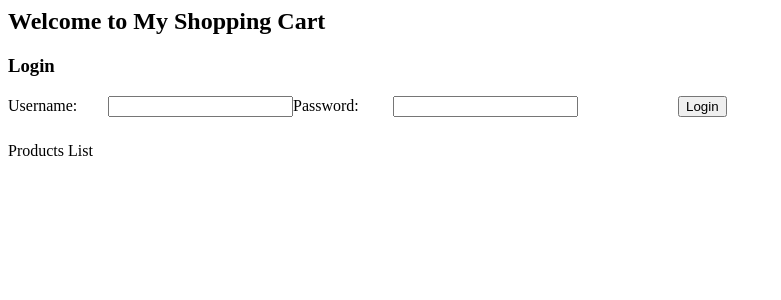
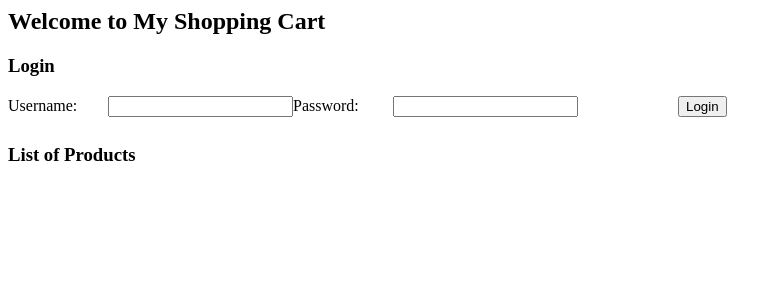
Before and after one commit to shareef786/angular-Demo, an Angular app: page / in a window 1280 px wide. Shown: the top 300 px of the page, without its empty margins (0-781 px from the left). Built offline with nearby package versions, Linux system fonts and the light colour scheme.

Commit message:
1 file modified

```diff
--- a/src/app/productslist/productslist.component.html
+++ b/src/app/productslist/productslist.component.html
@@ -1,3 +1 @@
-<p>
-Products List
-</p>
+<h3>List of Products</h3>
```
